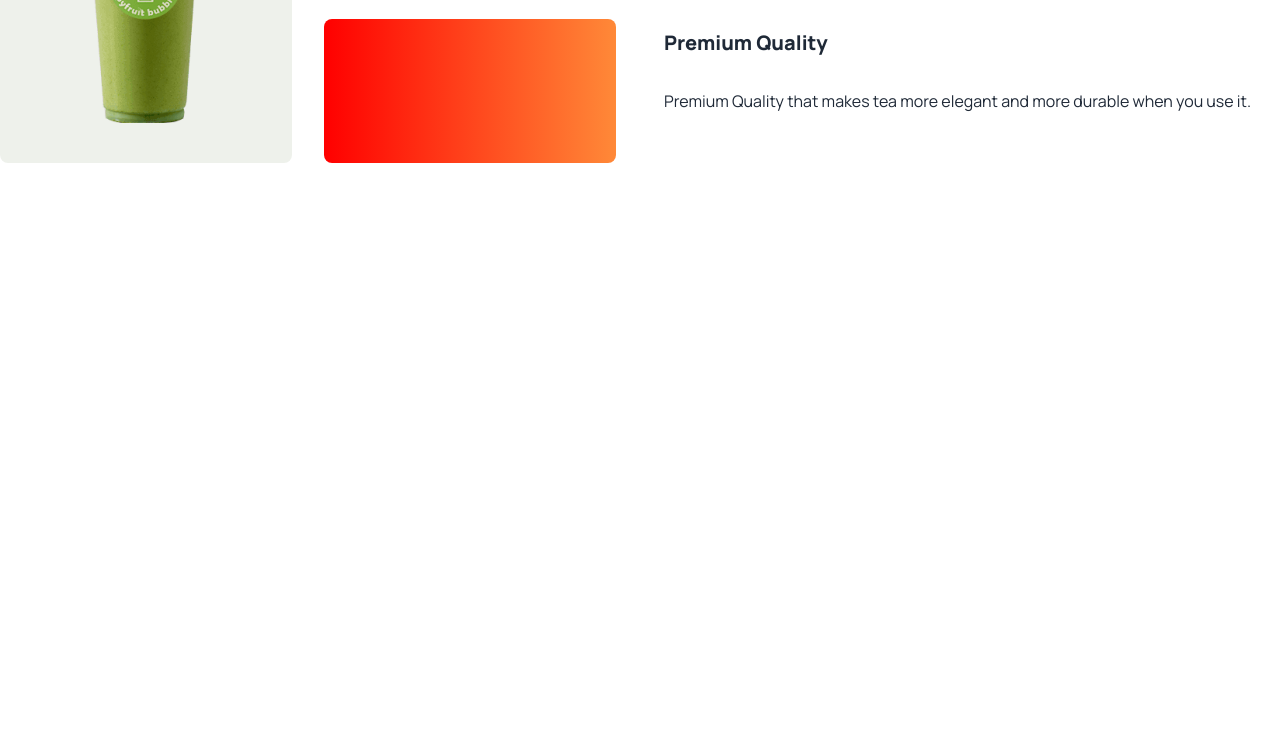
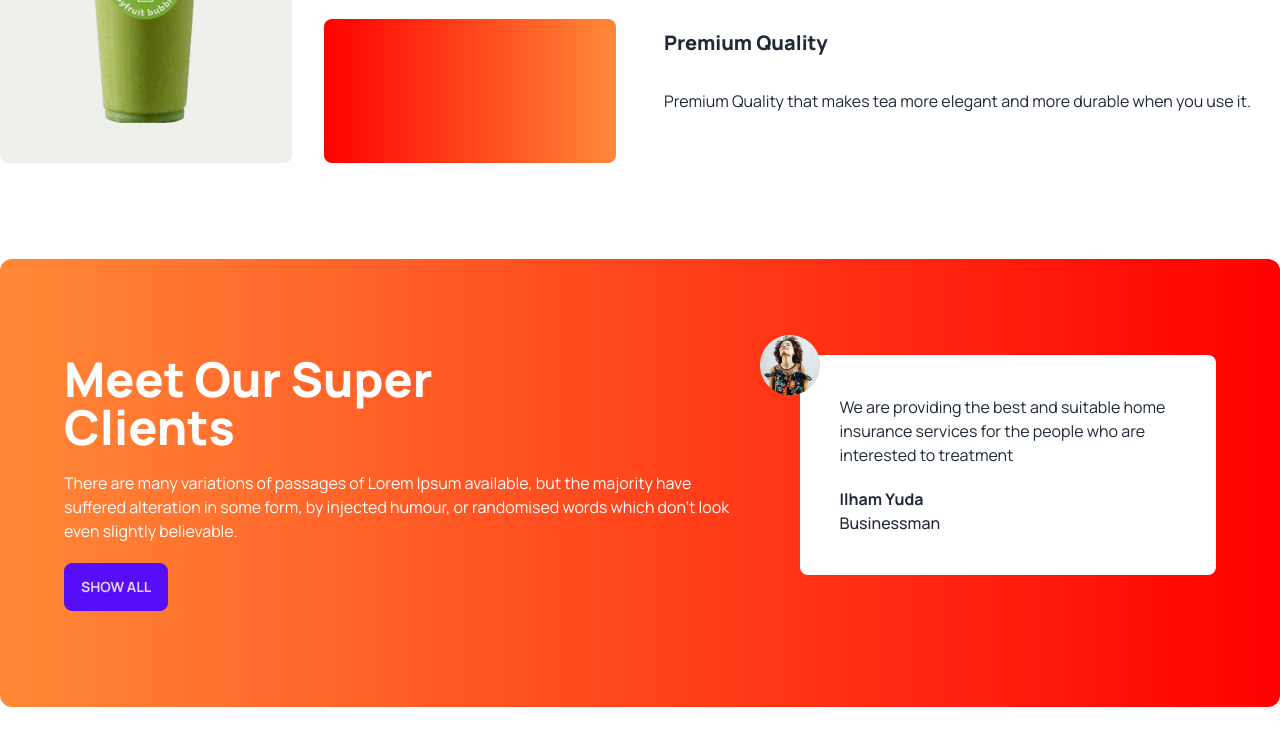
Before and after one commit to Mehedi12336/tea-house-with-daisyui, a plain HTML site: page index.html in a window 1280 px wide. Shown: the part 1536-2281 px from the top of the page. Before the commit the page ends 1795 px from the top, so only its background shows below. Drawn offline with nearby package versions, Linux system fonts and the light colour scheme.

Commit message:
add file

```diff
--- a/index.html
+++ b/index.html
@@ -135,6 +135,29 @@
                 <p>Premium Quality that makes tea more elegant and more durable when you use it.</p>
             </div>
         </section>
+        <!-- super client section -->
+        <section class="my-24 flex flex-col lg:flex-row gap-12 rounded-xl bg-gradient-to-r from-[#FF8938] to-[#F00] px-16 py-24">
+            <div class="text-left space-y-5">
+                <h2 class="text-5xl font-extrabold text-white">
+                    Meet Our Super
+                    <br>
+                    Clients</h2>
+                <p class="text-white">
+                    There are many variations of passages of Lorem Ipsum available, but the majority have suffered alteration in some form, by injected humour, or randomised words which don't look even slightly believable.
+                </p>
+                <button class="btn btn-primary"> Show All</button>
+            </div>
+            <div>
+                <div class=" relative p-10 rounded-lg bg-white text-left">
+                    <img class="absolute -left-10 -top-5 " src="images/client.png"
+                     alt="">
+                    <p>We are providing the best and suitable home insurance services for the people who are interested to treatment</p>
+                    <h4 class="font-bold mt-5">Ilham Yuda</h4>
+                    <p class="font-medium">Businessman</p>
+                </div>
+            </div>
+
+        </section>
     </main>
     <footer>
 
```
